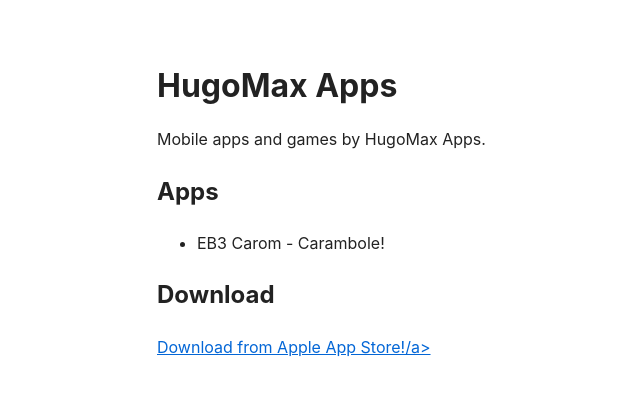
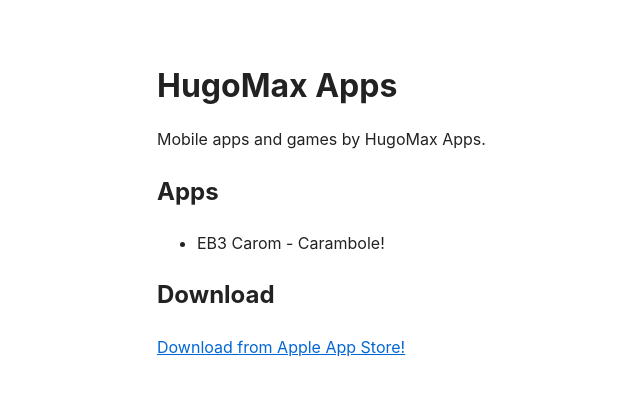
Before and after one commit to hugomaxapps/hugomaxapps.github.io, a plain HTML site: page index.html in a window 1280 px wide. Shown: the full height of the page, 123-763 px from the left. Drawn offline with Linux system fonts and the light colour scheme.

Commit message:
Update index.html

```diff
--- a/index.html
+++ b/index.html
@@ -33,7 +33,7 @@
 
   <h2>Download</h2>
   <p>
-    <a href="https://apps.apple.com/ie/app/eb3-carom-carambole/id6762630400">Download from Apple App Store!/a>
+    <a href="https://apps.apple.com/ie/app/eb3-carom-carambole/id6762630400">Download from Apple App Store!</a>
   </p>
 </body>
 </html>
```
